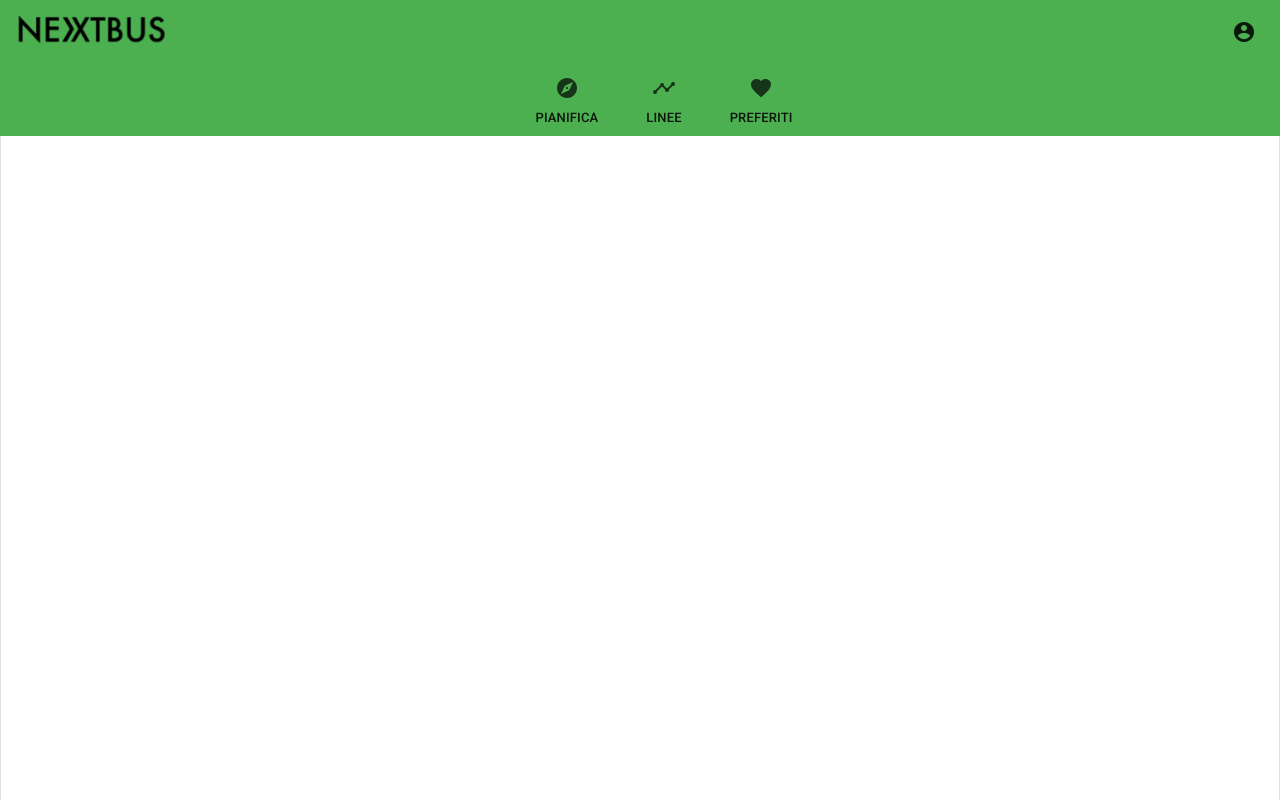
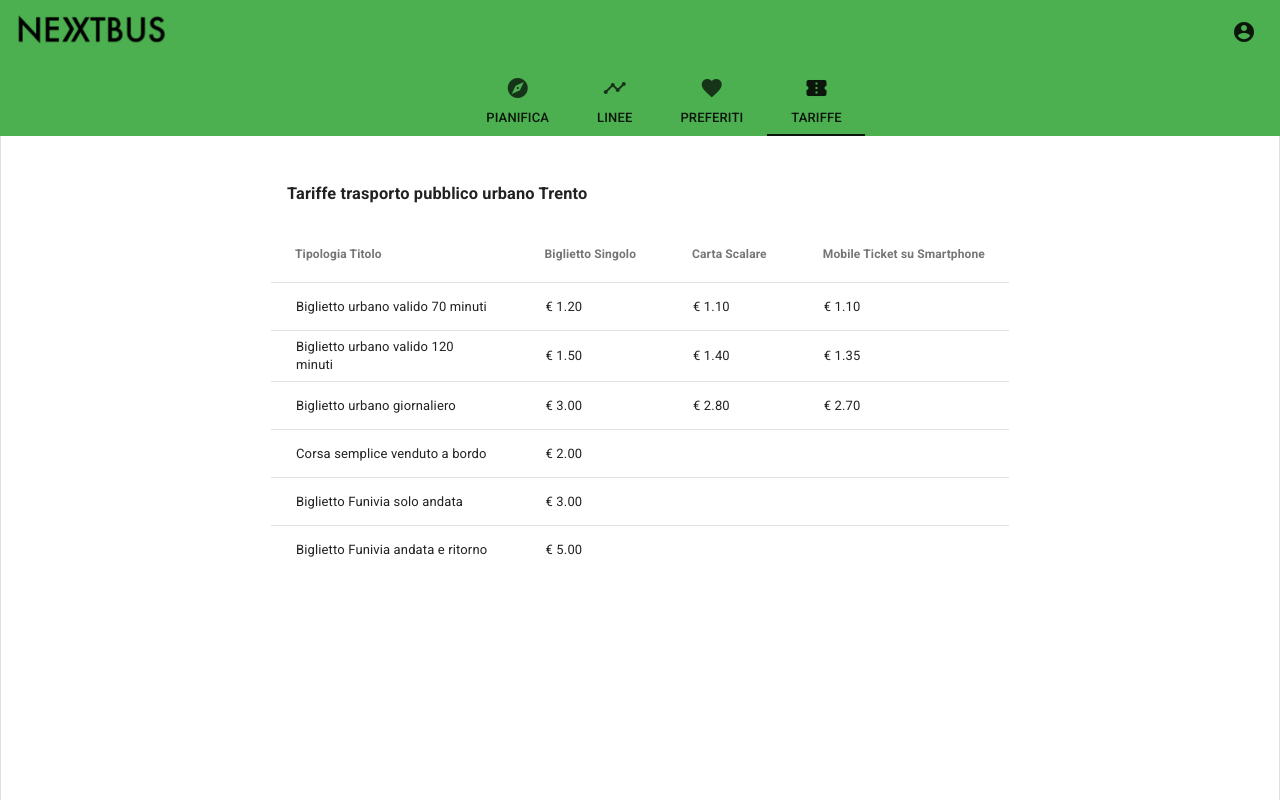
Before and after one commit to Franz148/nextbus_fan, a Vue app: page /tariffe in a window 1280 px wide. Built offline with nearby package versions, Linux system fonts and the light colour scheme.

Commit message:
Aggiunto tariffe e tolto i console.log

```diff
--- a/src/App.vue
+++ b/src/App.vue
@@ -25,6 +25,7 @@
             <md-tab id="tab-pianifica" md-icon="explore" md-label="Pianifica" to="/pianifica"></md-tab>
             <md-tab id="tab-linee" md-icon="timeline" md-label="Linee" to="/linee"></md-tab>
             <md-tab id="tab-preferiti" md-icon="favorite" md-label="Preferiti" to="/preferiti"></md-tab>
+            <md-tab id="tab-tariffe" md-icon="confirmation_number" md-label="Tariffe" to="/tariffe"></md-tab>
           </md-tabs>
         </div>
       </md-app-toolbar>
--- a/src/router/index.js
+++ b/src/router/index.js
@@ -7,6 +7,7 @@ import Viaggio from "../views/Viaggio.vue";
 
 import Linee from "../views/Linee.vue";
 import Preferiti from "../views/Preferiti.vue";
+import Tariffe from "../views/Tariffe.vue";
 import Accesso from "../views/Accesso.vue";
 
 //fermata singola prova
@@ -27,6 +28,7 @@ const routes = [{
     { path: "/", redirect: "/pianifica" },
     { path: "/linee", component: Linee },
     { path: "/preferiti", component: Preferiti },
+    { path: "/tariffe", component: Tariffe },
     { path: "/lineaSingola/:id", component: LineaSingola },
     { path: "/accesso", component: Accesso }
 ];
--- a/src/views/Linee.vue
+++ b/src/views/Linee.vue
@@ -8,7 +8,7 @@
       </md-tabs>
 
       <!-- Spinner di caricamento  -->
-      <div class="md-layout-item md-size-5">
+      <div class="md-layout-item md-size-10">
         <br />
         <md-progress-spinner md-mode="indeterminate" v-show="activeSpinner"></md-progress-spinner>
       </div>
@@ -22,7 +22,7 @@
         >
           <!-- Avatar che prende dalla cartella assets/iconeLinee chiamate come l'id delle linee a cui appartengono -->
           <md-avatar>
-            <img :src="getImageFromId(linea.id.id)" />
+            <img :src="getImageFromId(linea.id.id)"/>
           </md-avatar>
           <div class="md-list-item-text">
             <span>{{linea.routeLongName}}</span>
@@ -50,14 +50,14 @@
       </div>
     </md-list>
 
-<!-- Snackbar per informare l'utente che la linea è stata aggiunta ai preferiti -->
+    <!-- Snackbar per informare l'utente che la linea è stata aggiunta ai preferiti -->
     <md-snackbar :md-active.sync="showSBadd" md-persistent>
       <span>
         La
         <b>linea {{testoSnackbar}}</b> è stata aggiunta ai preferiti.
       </span>
     </md-snackbar>
-<!-- Snackbar per informare l'utente che la linea è stata rimossa dai preferiti -->
+    <!-- Snackbar per informare l'utente che la linea è stata rimossa dai preferiti -->
     <md-snackbar :md-active.sync="showSBremove" md-persistent>
       <span>
         La
@@ -156,7 +156,6 @@ export default {
     //funzione che ordina in ordine alfabetico dell'id le linee
     //creo variabile temporanea per cambio id di 1 con 01 così è il primo della lista
     ordinaLinee() {
-      console.log(this.linee);
       let confronta = (a, b) => {
         let tmpB = b.id.id.toUpperCase();
 
@@ -178,7 +177,6 @@ export default {
         return comparison;
       };
       this.linee.sort(confronta);
-      console.log(this.linee);
     }
   }
 };
--- /dev/null
+++ b/src/views/Tariffe.vue
@@ -0,0 +1,70 @@
+<template>
+  <div class="md-layout md-gutter md-alignment-center-center">
+    <md-table
+      v-model="ticketsRates"
+      class="md-layout-item md-size-60 md-small-size-80 md-xsmall-size-90"
+    >
+      <md-table-toolbar>
+        <h3>Tariffe trasporto pubblico urbano Trento</h3>
+      </md-table-toolbar>
+
+      <md-table-row
+        slot="md-table-row"
+        slot-scope="{ item }"
+        class="md-layout-item md-size-60 md-small-size-80 md-xsmall-size-90"
+      >
+        <md-table-cell md-label="Tipologia Titolo">{{ item.tipologiaTitolo }}</md-table-cell>
+        <md-table-cell md-label="Biglietto Singolo">{{ item.singolo }}</md-table-cell>
+        <md-table-cell md-label="Carta Scalare">{{ item.cartaScalare}}</md-table-cell>
+        <md-table-cell md-label="Mobile Ticket su Smartphone">{{ item.mobileTicket }}</md-table-cell>
+      </md-table-row>
+    </md-table>
+  </div>
+</template>
+
+<script>
+export default {
+  name: "TableTemplate",
+  data: () => ({
+    ticketsRates: [
+      {
+        tipologiaTitolo: "Biglietto urbano valido 70 minuti",
+        singolo: "  € 1.20",
+        cartaScalare: " € 1.10 ",
+        mobileTicket: "  € 1.10 "
+      },
+      {
+        tipologiaTitolo: "Biglietto urbano valido 120 minuti",
+        singolo: " € 1.50 ",
+        cartaScalare: " € 1.40 ",
+        mobileTicket: " € 1.35 "
+      },
+      {
+        tipologiaTitolo: "Biglietto urbano giornaliero",
+        singolo: " € 3.00",
+        cartaScalare: " € 2.80",
+        mobileTicket: " € 2.70"
+      },
+      {
+        tipologiaTitolo: "Corsa semplice venduto a bordo",
+        singolo: " € 2.00 ",
+        cartaScalare: "",
+        mobileTicket: ""
+      },
+      {
+        tipologiaTitolo: "Biglietto Funivia solo andata",
+        singolo: " € 3.00 ",
+        cartaScalare: "",
+        mobileTicket: ""
+      },
+
+      {
+        tipologiaTitolo: "Biglietto Funivia andata e ritorno",
+        singolo: " € 5.00 ",
+        cartaScalare: "",
+        mobileTicket: ""
+      }
+    ]
+  })
+};
+</script>
```
